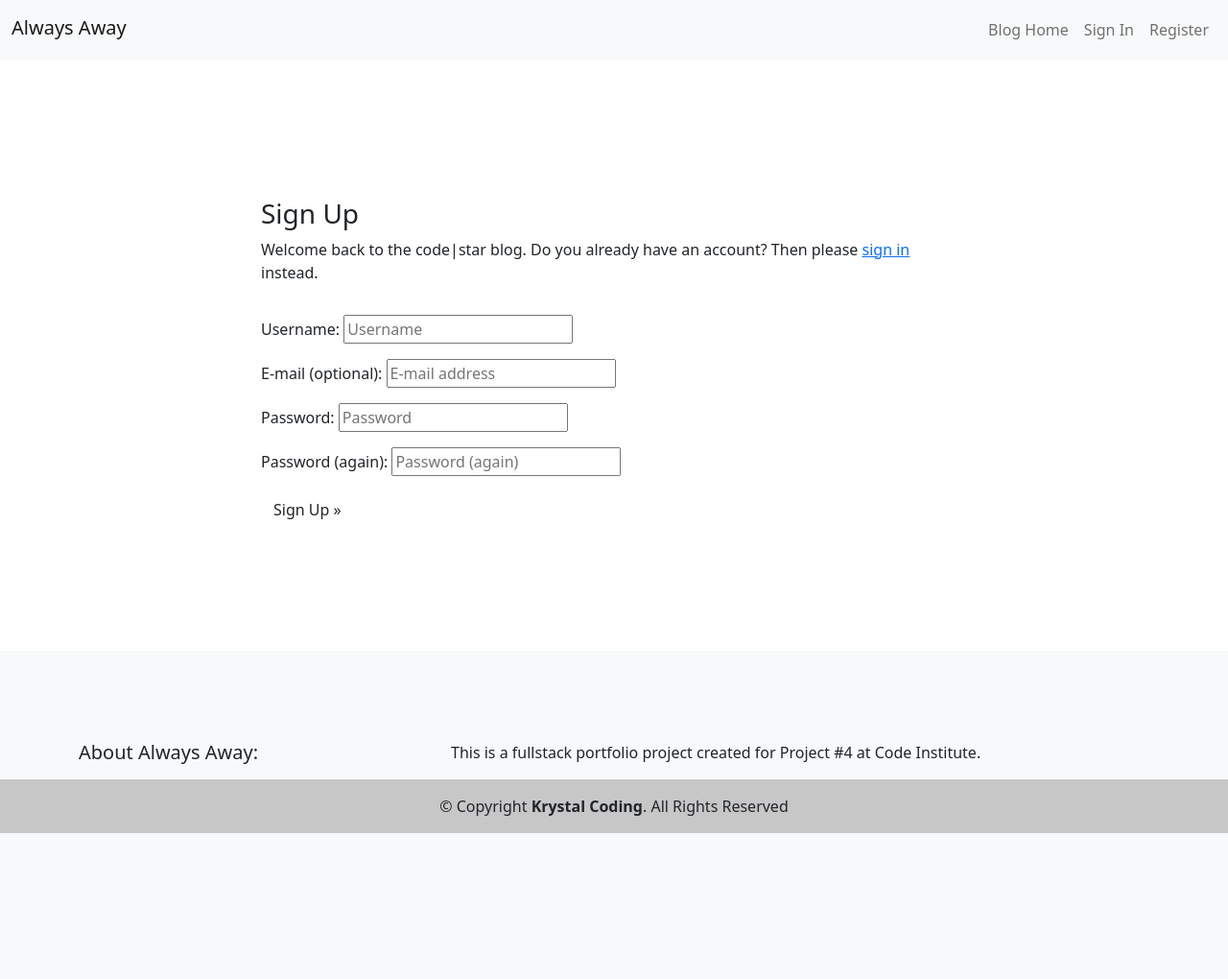
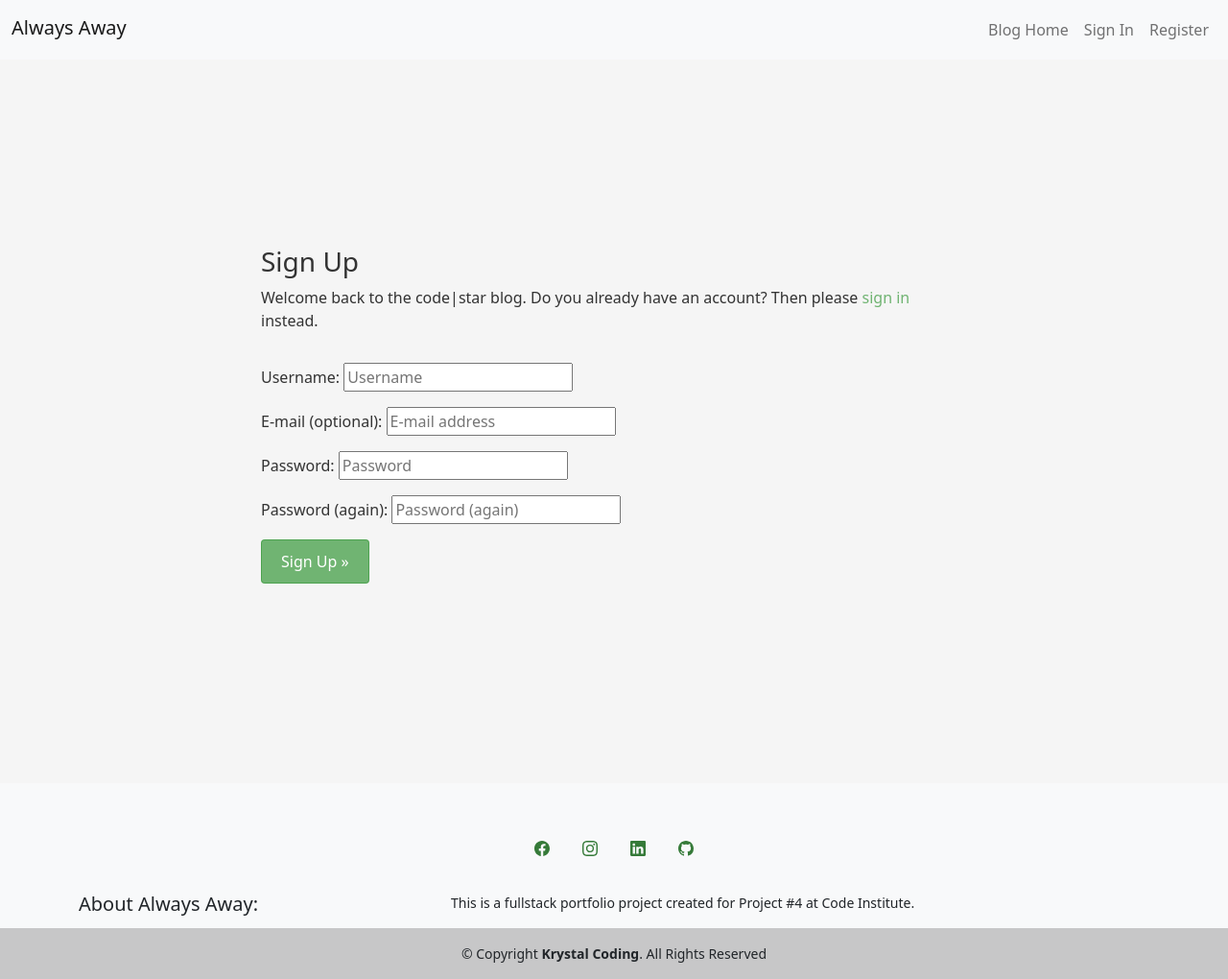
Before and after one commit to KrystalCoding/always-away, a Django app: page /accounts/signup/ in a window 1280 px wide. Shown: the whole page at 96% size. Before the commit the page ends 868 px from the top, so only its background shows below. Run offline with Django 3.2, Linux system fonts and the light colour scheme; some libraries are stand-ins or nearby versions.

Commit message:
Readding css files

```diff
--- a/package.json
+++ b/package.json
@@ -32,6 +32,7 @@
     "babel-preset-jest": "^26.6.2",
     "balanced-match": "^1.0.2",
     "base": "^0.11.2",
+    "bootstrap-icons": "^1.11.2",
     "brace-expansion": "^1.1.11",
     "braces": "^3.0.2",
     "browser-process-hrtime": "^1.0.0",
--- a/static/css/style.css
+++ b/static/css/style.css
@@ -1,2 +1,151 @@
-/* style.css */
-/* No need for any content */
+:root {
+    /* Background Colors */
+    --main-bg-color: #f5f5f5;
+    --navbar-bg-color: #f0f0f0;
+    --footer-bg-color: #f0f0f0;
+
+    /* Text Colors */
+    --text-color: #333;
+    --navbar-text-color: #333;
+    --footer-text-color: #333;
+
+    /* Link Colors */
+    --link-color: #409c43bc;
+    --link-hover-color: #357a38;
+
+    /* Button Colors */
+    --btn-primary-bg: #409c43bc;
+    --btn-primary-text: #fff;
+    --btn-primary-border: #409c43bc;
+}
+
+body {
+    background-color: var(--main-bg-color);
+    color: var(--text-color);
+    display: flex;
+    flex-direction: column;
+    min-height: 100vh;
+    margin: 0;
+}
+
+h1, h2, h3, h4, h5, h6 {
+    font-family: var(--font-primary);
+}
+
+main {
+    margin: 0;
+    padding: 50px 0;
+}
+
+main.main-bg {
+    margin-top: 10%;
+    margin-bottom: 10%;
+}
+
+.content-container {
+    overflow-y: auto;
+    padding: 0;
+}
+
+.page-title {
+    font-size: 70px;
+    color: var(--text-color);
+}
+
+/* Form Input Fields */
+.form-control:active, .form-control:focus {
+    outline: none;
+    border-color: var(--color-black);
+}
+
+.btn:active, .btn:focus {
+    outline: none;
+}
+
+.btn.btn-primary {
+    background-color: var(--btn-primary-bg);
+    color: var(--btn-primary-text);
+    border-color: var(--btn-primary-border);
+}
+
+.navbar {
+    background-color: var(--navbar-bg-color);
+    color: var(--navbar-text-color);
+    min-height: auto;
+}
+
+.footer {
+    background-color: var(--footer-bg-color);
+    color: var(--footer-text-color);
+    font-size: 14px;
+    padding-top: 20px;
+    margin-top: 30px;
+}
+
+.footer .btn:hover {
+    background-color: #333;
+    color: #fff;
+}
+
+.footer .footer-heading {
+    margin-bottom: 10px;
+}
+
+a {
+    color: var(--link-color);
+    text-decoration: none;
+}
+
+a:hover {
+    color: var(--link-hover-color);
+    text-decoration: none;
+}
+
+/* Sign-up Button */
+.btn-signup {
+    background-color: #23BBBB;
+    color: #fff;
+    border: none;
+    padding: 10px 20px;
+    border-radius: 4px;
+    cursor: pointer;
+}
+
+.btn-signup:hover,
+.btn-signup:active {
+    background-color: #fff;
+    color: #23BBBB;
+    text-decoration: none;
+}
+
+/* Sign-up Button - Apply Styles to Submit Button */
+.btn-signup[type="submit"] {
+    background-color: var(--btn-primary-bg);
+    color: var(--btn-primary-text);
+    border: 1px solid var(--btn-primary-border);
+}
+
+/* Login Button - Apply Styles to Submit Button */
+.btn-login[type="submit"] {
+    background-color: var(--btn-primary-bg);
+    color: var(--btn-primary-text);
+    border: 1px solid var(--btn-primary-border);
+}
+
+.sidebar-image {
+    max-width: 10%;
+    height: auto;
+    display: block;
+}
+
+/* Icon color */
+.icon {
+    color: #357a38;
+}
+
+/* Primary button */
+.btn.btn-primary {
+    background-color: var(--btn-primary-bg);
+    color: var(--btn-primary-text);
+    border-color: var(--btn-primary-border);
+}
```
Also changed, not shown: alwaysaway/settings.py (+4 -4 lines), package-lock.json.
